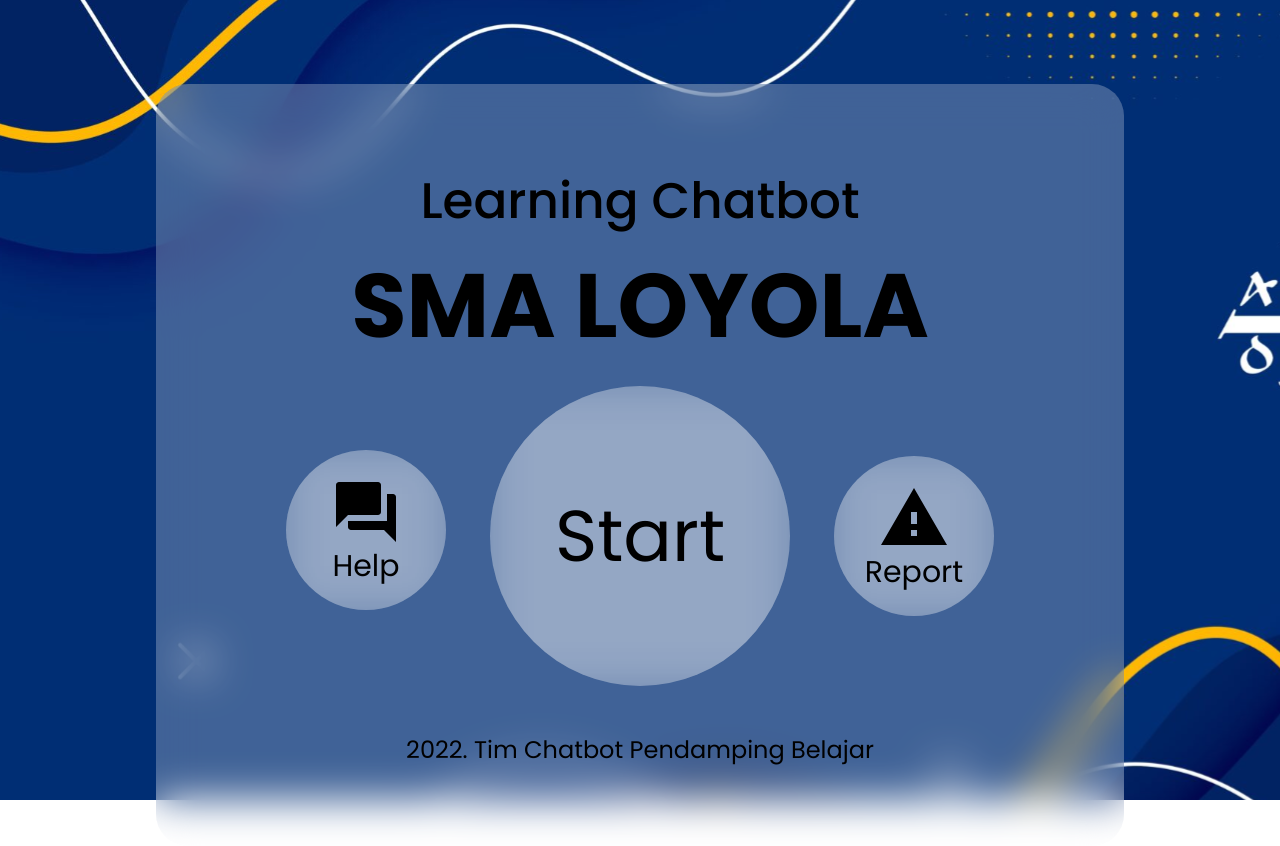
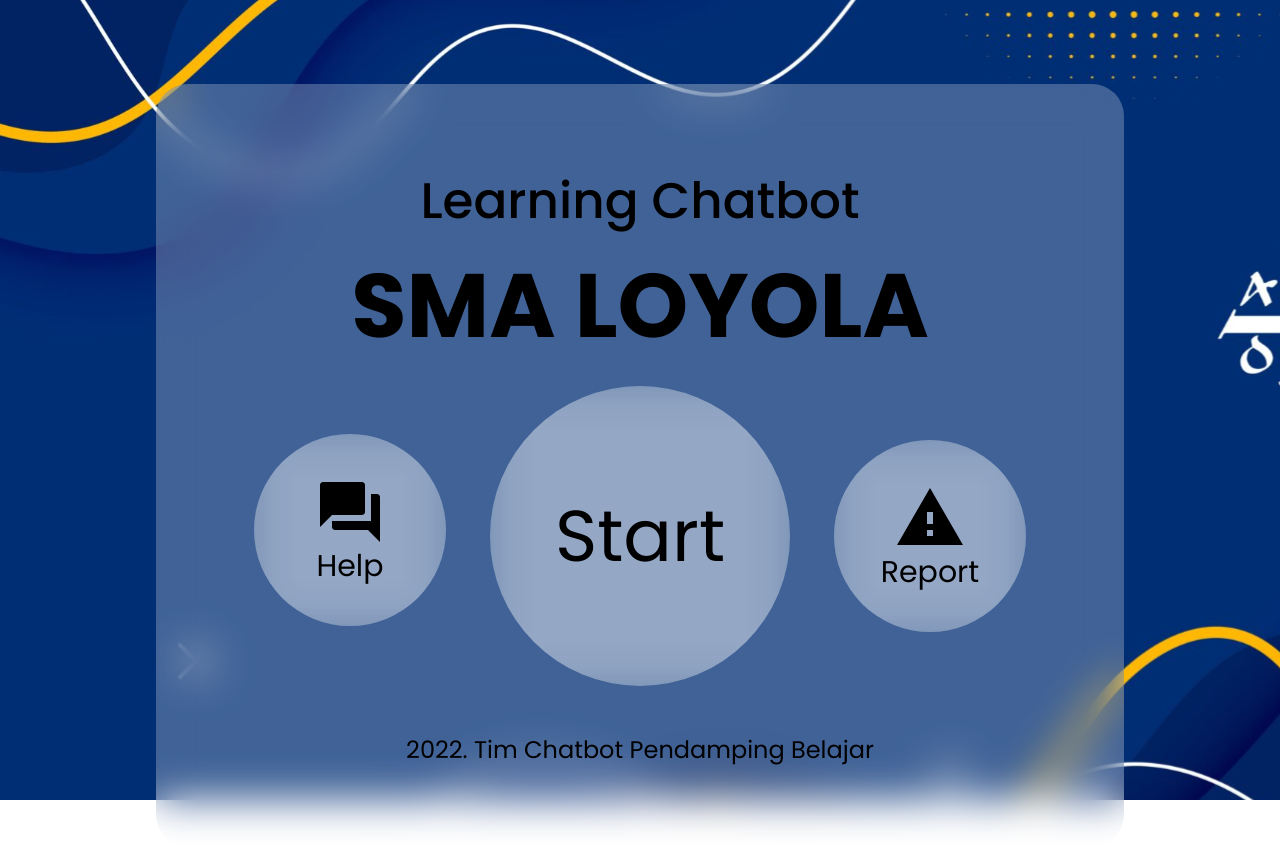
Before and after one commit to naufalHaidar12342/nextjs-rasa-chatbot, a Next.js app: page / in a window 1280 px wide. Built offline with nearby package versions, Linux system fonts and the light colour scheme.

Commit message:
add framer-motion package, move blur layer to Layout, change button size for help and report

```diff
--- a/components/Layout.jsx
+++ b/components/Layout.jsx
@@ -9,10 +9,16 @@
 				<title>{title}</title>
 			</Head>
 			<main className="relative px-[156px] py-[84px] h-screen">
-				<BlurLayer>
+				<div
+					className="relative overflow-hidden z-20 p-20 rounded-[32px] flex items-center flex-col"
+					style={{
+						backdropFilter: "saturate(100%) blur(20px)",
+						background: "rgba(255, 255, 255, 0.25)",
+					}}
+				>
 					{children}
 					<Footer />
-				</BlurLayer>
+				</div>
 
 				<Image
 					src="/images/background.svg"
--- a/package.json
+++ b/package.json
@@ -11,6 +11,7 @@
   "dependencies": {
     "eslint": "8.29.0",
     "eslint-config-next": "13.0.6",
+    "framer-motion": "^7.6.19",
     "next": "13.0.6",
     "react": "18.2.0",
     "react-dom": "18.2.0",
--- a/pages/index.jsx
+++ b/pages/index.jsx
@@ -1,11 +1,16 @@
-import Head from "next/head";
-import Image from "next/image";
 import Layout from "../components/Layout";
 import { MdQuestionAnswer } from "react-icons/md";
 import { MdReportProblem } from "react-icons/md";
+import { motion } from "framer-motion";
 export default function Home() {
 	return (
 		<Layout title="Home">
+			<motion.div
+				className="flex flex-col items-center"
+				animate={{ opacity: 1, scale: 1 }}
+				initial={{ opacity: 0, scale: 0.5 }}
+				transition={{ duration: 0.8, delay: 0.5, ease: [0, 0.71, 0.2, 1.01] }}
+			>
 				<div className="text-[50px] font-medium">Learning Chatbot</div>
 				<div className="text-[90px] font-bold">SMA LOYOLA</div>
 				<div
@@ -14,7 +19,7 @@
 				>
 					<div
 						title="Help button"
-					className="rounded-full w-40 h-40 flex flex-col justify-center items-center"
+						className="rounded-full w-48 h-48 flex flex-col justify-center items-center"
 						style={{
 							backdropFilter: "saturate(100%) blur(20px)",
 							background: "rgba(255, 255, 255, 0.25)",
@@ -35,7 +40,7 @@
 					</div>
 					<div
 						title="Report problem button"
-					className="rounded-full w-40 h-40 flex flex-col justify-center items-center"
+						className="rounded-full w-48 h-48 flex flex-col justify-center items-center"
 						style={{
 							backdropFilter: "saturate(100%) blur(20px)",
 							background: "rgba(255, 255, 255, 0.25)",
@@ -45,6 +50,7 @@
 						<div className="text-3xl">Report </div>
 					</div>
 				</div>
+			</motion.div>
 		</Layout>
 	);
 }
```
Also changed, not shown: 1 other file (tests, documents, lock files or other folders). Lines whose indentation alone changed are shown as unchanged.
